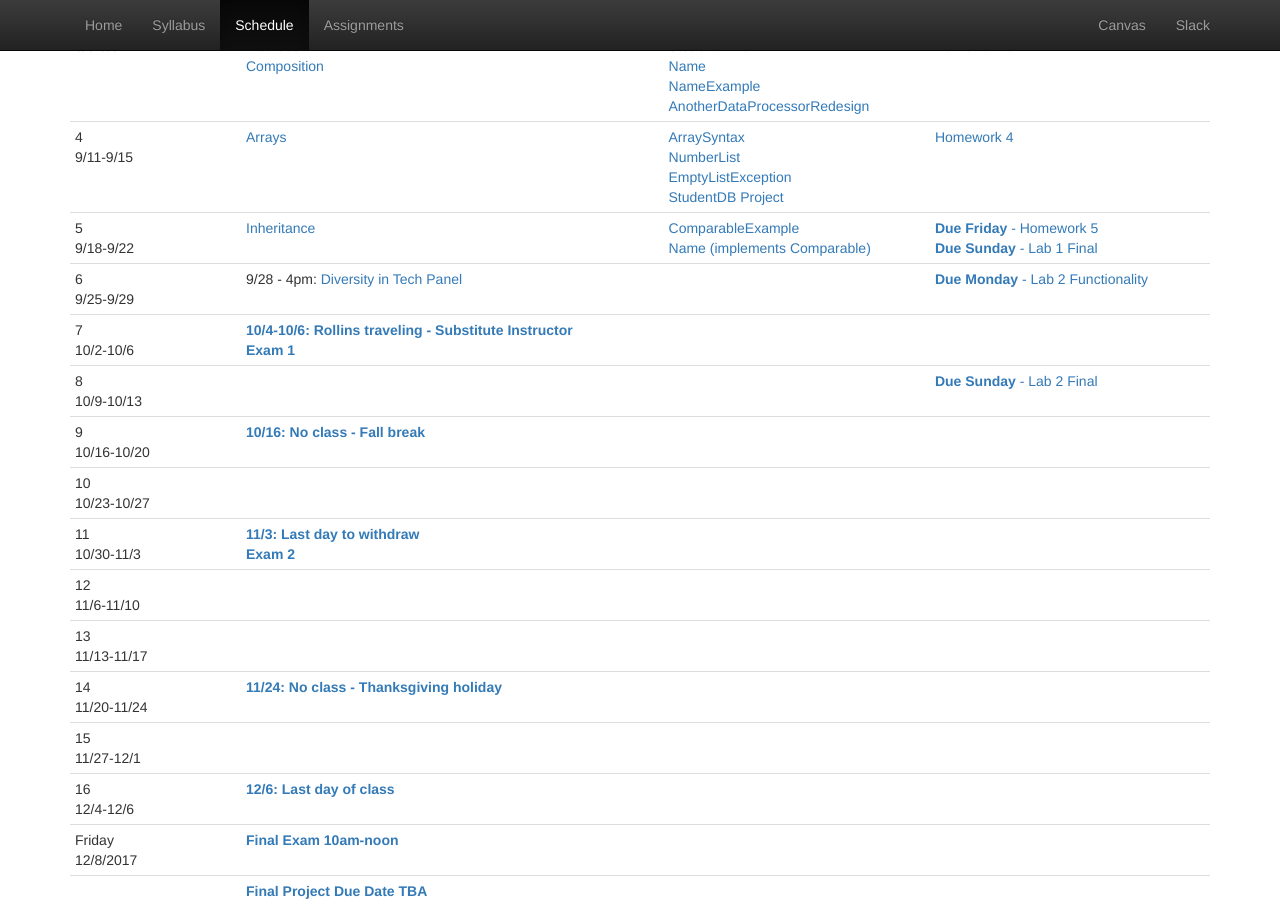
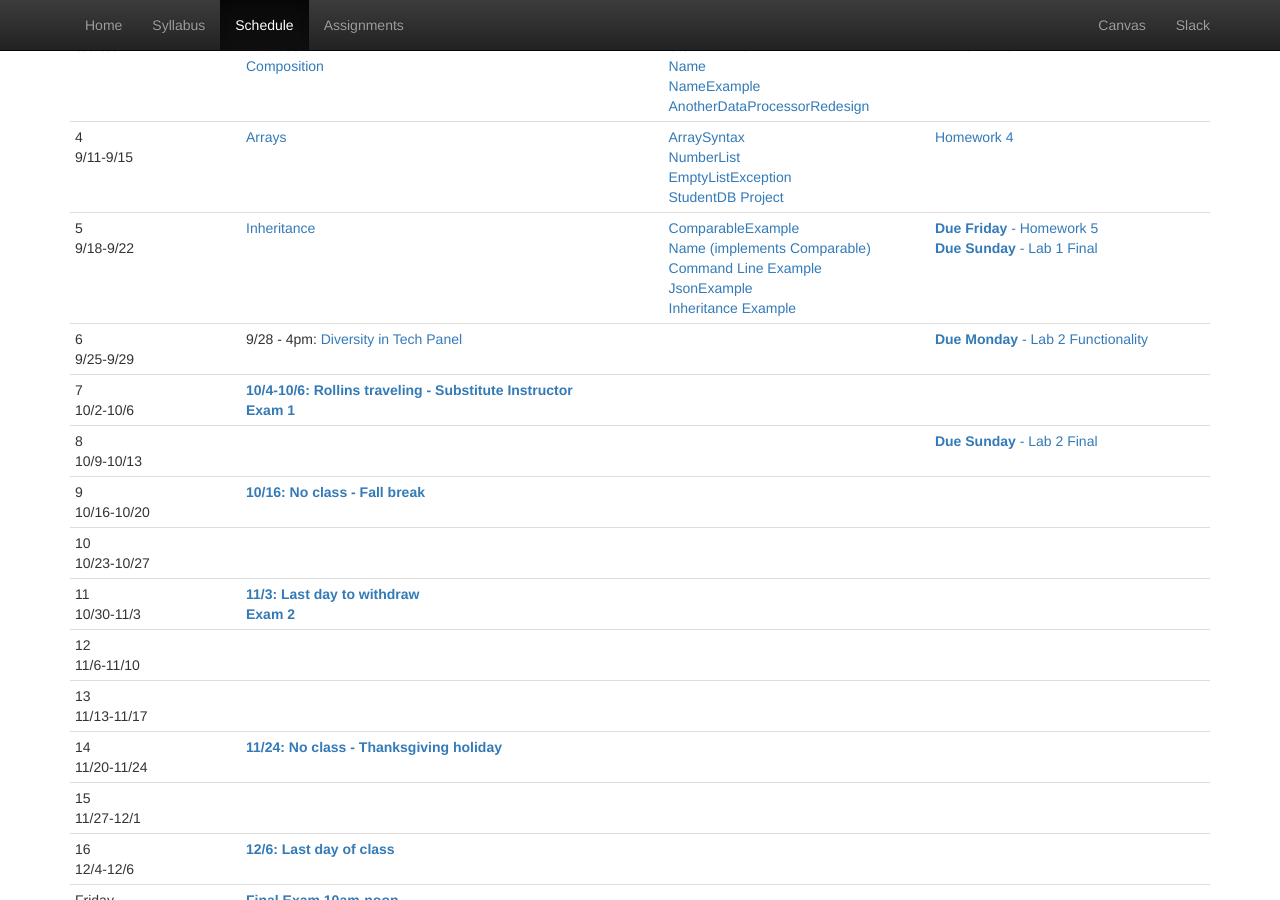
Before and after one commit to CS514-F17/cs514-f17.github.io, a Jekyll site: the page built from schedule.html, in a window 1280 px wide and 900 px high, scrolled down 462 px. Built offline with Jekyll 4.4.1, drawn with Linux system fonts in a browser that asks for light colours.

Commit message:
add examples

```diff
--- a/schedule.html
+++ b/schedule.html
@@ -136,6 +136,9 @@ title: Schedule
 		<td>
 			<a href="https://github.com/CS514-F17/Examples/blob/master/src/main/java/examples/ComparableExample.java">ComparableExample</a><br/>
 			<a href="https://github.com/CS514-F17/Examples/blob/master/src/main/java/examples/Name.java">Name (implements Comparable)</a><br/>
+			<a href="https://github.com/CS514-F17/StudentDB/blob/master/src/studentdb/Driver.java">Command Line Example</a><br/>
+			<a href="https://github.com/CS514-F17/Examples/blob/master/src/main/java/examples/JsonExample.java">JsonExample</a><br/>
+			<a href="https://github.com/CS514-F17/InheritanceExample">Inheritance Example</a><br/>
 		</td>
 		<td>
 			<a href="https://github.com/CS514-F17/Homework5/blob/master/README.md"><strong>Due Friday</strong> - Homework 5</a><br/>
```
